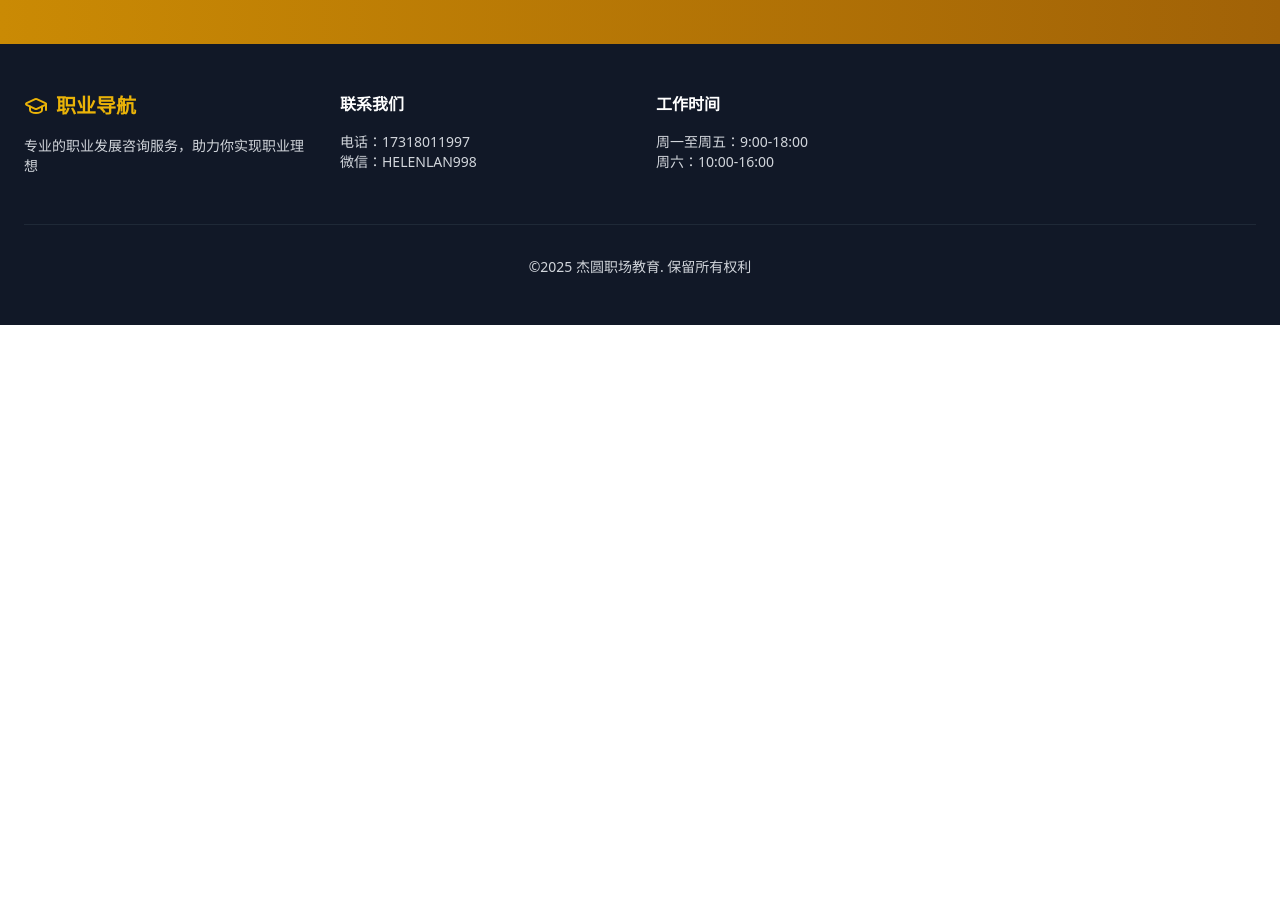
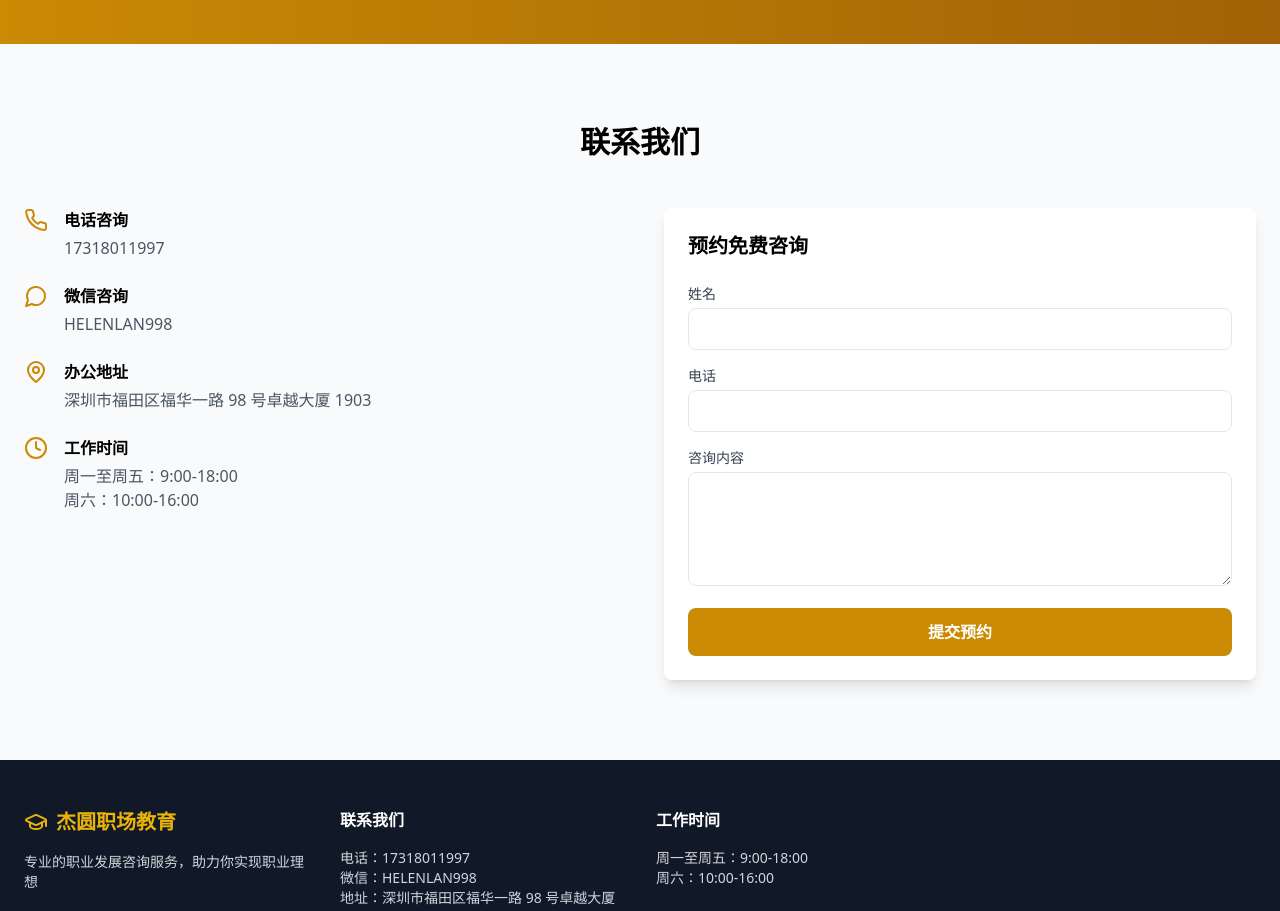
Before and after one commit to dotku/career-education, a React (Vite) app: page / in a window 1280 px wide. Shown: the part 2720-3631 px from the top of the page. Before the commit the page ends 3045 px from the top, so only its background shows below. Built offline with nearby package versions, Linux system fonts and the light colour scheme.

Commit message:
add contact form

```diff
--- a/src/App.tsx
+++ b/src/App.tsx
@@ -1,75 +1,26 @@
 import { GraduationCap } from "lucide-react";
-import { SuccessStories } from "./components/SuccessStories";
 import { Hero } from "./components/Hero";
 import { Services } from "./components/Services";
+import { SuccessStories } from "./components/SuccessStories";
 import { WhyChooseUs } from "./components/WhyChooseUs";
 import { CTA } from "./components/CTA";
 import { Chatbot } from "./components/Chatbot";
+import { Footer } from "./components/Footer";
+import { Stats } from "./components/Stats";
+import { Contact } from "./components/Contact";
 
 function App() {
   return (
-    <div className="min-h-screen bg-white">
+    <div className="min-h-screen">
       <Hero />
       <Services />
-
-      {/* Success Stats */}
-      <section className="py-20 bg-white">
-        <div className="container mx-auto px-6">
-          <div className="grid md:grid-cols-3 gap-8 text-center">
-            <div>
-              <div className="text-4xl font-bold text-yellow-600 mb-2">98%</div>
-              <p className="text-gray-600">客户满意度</p>
-            </div>
-            <div>
-              <div className="text-4xl font-bold text-yellow-600 mb-2">
-                500+
-              </div>
-              <p className="text-gray-600">成功案例</p>
-            </div>
-            <div>
-              <div className="text-4xl font-bold text-yellow-600 mb-2">85%</div>
-              <p className="text-gray-600">面试通过率</p>
-            </div>
-          </div>
-        </div>
-      </section>
-
+      <Stats />
       <SuccessStories />
       <WhyChooseUs />
       <CTA />
+      <Contact />
       <Chatbot />
-
-      {/* Footer */}
-      <footer className="bg-gray-900 text-gray-300 py-12" id="contact">
-        <div className="container mx-auto px-6">
-          <div className="grid md:grid-cols-4 gap-8">
-            <div>
-              <div className="flex items-center space-x-2 mb-4">
-                <GraduationCap className="h-6 w-6 text-yellow-500" />
-                <span className="text-xl font-bold text-yellow-500">
-                  职业导航
-                </span>
-              </div>
-              <p className="text-sm">
-                专业的职业发展咨询服务，助力你实现职业理想
-              </p>
-            </div>
-            <div>
-              <h3 className="text-white font-semibold mb-4">联系我们</h3>
-              <p className="text-sm">电话：17318011997</p>
-              <p className="text-sm">微信：HELENLAN998</p>
-            </div>
-            <div>
-              <h3 className="text-white font-semibold mb-4">工作时间</h3>
-              <p className="text-sm">周一至周五：9:00-18:00</p>
-              <p className="text-sm">周六：10:00-16:00</p>
-            </div>
-          </div>
-          <div className="border-t border-gray-800 mt-12 pt-8 text-center text-sm">
-            <p> &copy;2025 杰圆职场教育. 保留所有权利</p>
-          </div>
-        </div>
-      </footer>
+      <Footer />
     </div>
   );
 }
--- a/src/components/CTA.tsx
+++ b/src/components/CTA.tsx
@@ -1,4 +1,11 @@
 export const CTA = () => {
+  const scrollToContact = () => {
+    const contactSection = document.getElementById('contact');
+    if (contactSection) {
+      contactSection.scrollIntoView({ behavior: 'smooth' });
+    }
+  };
+
   return (
     <section
       className="py-20 bg-gradient-to-r from-yellow-600 to-yellow-700 text-white"
@@ -8,7 +15,10 @@ export const CTA = () => {
         <h2 className="text-3xl font-bold mb-8">
           准备好开启你的职业新篇章了吗？
         </h2>
-        <button className="bg-white text-yellow-700 px-8 py-3 rounded-full font-semibold hover:bg-yellow-50 transition duration-300">
+        <button
+          onClick={scrollToContact}
+          className="bg-white text-yellow-700 px-8 py-3 rounded-full font-semibold hover:bg-yellow-50 transition duration-300"
+        >
           预约免费咨询
         </button>
       </div>
--- /dev/null
+++ b/src/components/Contact.tsx
@@ -0,0 +1,181 @@
+import { MapPin, Phone, Clock, MessageCircle } from "lucide-react";
+import { useState } from "react";
+
+export const Contact = () => {
+  const [isSubmitting, setIsSubmitting] = useState(false);
+  const [submitStatus, setSubmitStatus] = useState<{
+    type: "success" | "error" | null;
+    message: string;
+  }>({ type: null, message: "" });
+
+  const handleSubmit = async (e: React.FormEvent<HTMLFormElement>) => {
+    e.preventDefault();
+    setIsSubmitting(true);
+    setSubmitStatus({ type: null, message: "" });
+
+    const form = e.currentTarget;
+    const formData = new FormData(form);
+    const name = formData.get("name") as string;
+    const phone = formData.get("phone") as string;
+    const message = formData.get("message") as string;
+
+    try {
+      // Create mailto URL with form data
+      const subject = encodeURIComponent(`新咨询预约: ${name}`);
+      const body = encodeURIComponent(`
+姓名: ${name}
+电话: ${phone}
+咨询内容: ${message}
+      `);
+      const mailtoUrl = `mailto:carrie.lan998@gmail.com,weijingjaylin+careereducation@gmail.com?subject=${subject}&body=${body}`;
+
+      // Open default email client
+      window.location.href = mailtoUrl;
+
+      setSubmitStatus({
+        type: "success",
+        message: "邮件客户端已打开，请发送邮件完成预约。",
+      });
+      form.reset();
+    } catch {
+      setSubmitStatus({
+        type: "error",
+        message: "打开邮件客户端失败，请直接发送邮件至 carrie.lan998@gmail.com",
+      });
+    } finally {
+      setIsSubmitting(false);
+    }
+  };
+
+  return (
+    <section id="contact" className="py-20 bg-gray-50">
+      <div className="container mx-auto px-6">
+        <h2 className="text-3xl font-bold text-center mb-12">联系我们</h2>
+        <div className="grid md:grid-cols-2 gap-8 lg:gap-12">
+          {/* Contact Info */}
+          <div className="space-y-6">
+            <div className="flex items-start space-x-4">
+              <div className="flex-shrink-0">
+                <Phone className="h-6 w-6 text-yellow-600" />
+              </div>
+              <div>
+                <h3 className="font-semibold mb-1">电话咨询</h3>
+                <p className="text-gray-600">17318011997</p>
+              </div>
+            </div>
+
+            <div className="flex items-start space-x-4">
+              <div className="flex-shrink-0">
+                <MessageCircle className="h-6 w-6 text-yellow-600" />
+              </div>
+              <div>
+                <h3 className="font-semibold mb-1">微信咨询</h3>
+                <p className="text-gray-600">HELENLAN998</p>
+              </div>
+            </div>
+
+            <div className="flex items-start space-x-4">
+              <div className="flex-shrink-0">
+                <MapPin className="h-6 w-6 text-yellow-600" />
+              </div>
+              <div>
+                <h3 className="font-semibold mb-1">办公地址</h3>
+                <p className="text-gray-600">
+                  深圳市福田区福华一路 98 号卓越大厦 1903
+                </p>
+              </div>
+            </div>
+
+            <div className="flex items-start space-x-4">
+              <div className="flex-shrink-0">
+                <Clock className="h-6 w-6 text-yellow-600" />
+              </div>
+              <div>
+                <h3 className="font-semibold mb-1">工作时间</h3>
+                <p className="text-gray-600">周一至周五：9:00-18:00</p>
+                <p className="text-gray-600">周六：10:00-16:00</p>
+              </div>
+            </div>
+          </div>
+
+          {/* Contact Form */}
+          <div className="bg-white p-6 rounded-lg shadow-lg">
+            <h3 className="text-xl font-semibold mb-6">预约免费咨询</h3>
+            <form onSubmit={handleSubmit} className="space-y-4">
+              <div>
+                <label
+                  htmlFor="name"
+                  className="block text-sm font-medium text-gray-700 mb-1"
+                >
+                  姓名
+                </label>
+                <input
+                  type="text"
+                  id="name"
+                  name="name"
+                  className="w-full px-4 py-2 border rounded-lg focus:ring-2 focus:ring-yellow-600 focus:border-transparent"
+                  required
+                  disabled={isSubmitting}
+                />
+              </div>
+
+              <div>
+                <label
+                  htmlFor="phone"
+                  className="block text-sm font-medium text-gray-700 mb-1"
+                >
+                  电话
+                </label>
+                <input
+                  type="tel"
+                  id="phone"
+                  name="phone"
+                  className="w-full px-4 py-2 border rounded-lg focus:ring-2 focus:ring-yellow-600 focus:border-transparent"
+                  required
+                  disabled={isSubmitting}
+                />
+              </div>
+
+              <div>
+                <label
+                  htmlFor="message"
+                  className="block text-sm font-medium text-gray-700 mb-1"
+                >
+                  咨询内容
+                </label>
+                <textarea
+                  id="message"
+                  name="message"
+                  rows={4}
+                  className="w-full px-4 py-2 border rounded-lg focus:ring-2 focus:ring-yellow-600 focus:border-transparent"
+                  required
+                  disabled={isSubmitting}
+                ></textarea>
+              </div>
+
+              {submitStatus.type && (
+                <div
+                  className={`p-3 rounded-lg text-sm ${
+                    submitStatus.type === "success"
+                      ? "bg-green-50 text-green-800"
+                      : "bg-red-50 text-red-800"
+                  }`}
+                >
+                  {submitStatus.message}
+                </div>
+              )}
+
+              <button
+                type="submit"
+                disabled={isSubmitting}
+                className="w-full bg-yellow-600 text-white py-3 rounded-lg font-semibold hover:bg-yellow-700 transition duration-300 disabled:opacity-50"
+              >
+                {isSubmitting ? "提交中..." : "提交预约"}
+              </button>
+            </form>
+          </div>
+        </div>
+      </div>
+    </section>
+  );
+};
--- a/src/components/Footer.tsx
+++ b/src/components/Footer.tsx
@@ -20,6 +20,9 @@ export const Footer = () => {
             <h3 className="text-white font-semibold mb-4">联系我们</h3>
             <p className="text-sm">电话：17318011997</p>
             <p className="text-sm">微信：HELENLAN998</p>
+            <p className="text-sm">
+              地址：深圳市福田区福华一路 98 号卓越大厦 1903
+            </p>
           </div>
           <div>
             <h3 className="text-white font-semibold mb-4">工作时间</h3>
```
